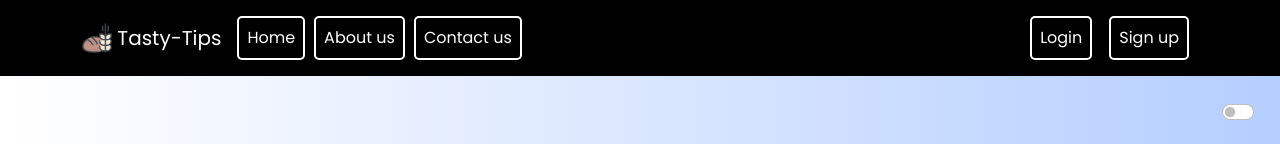
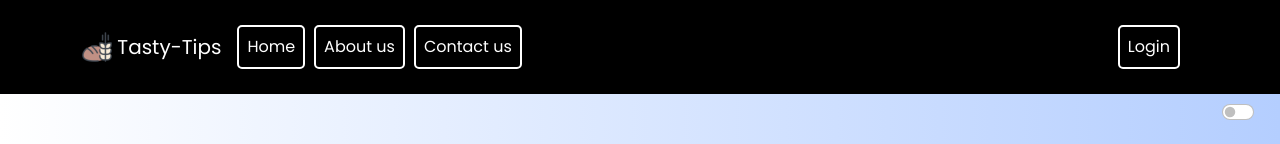
Before and after one commit to acecoder7/ChefBook, a React (Create React App) app: page / in a window 1280 px wide. Shown: the top 144 px of the page. Built offline with nearby package versions, Linux system fonts and the light colour scheme; no server answers.

Commit message:
Update Navbar.js

```diff
--- a/src/components/Navbar.js
+++ b/src/components/Navbar.js
@@ -1,24 +1,89 @@
-import React from 'react';
-import Container from 'react-bootstrap/Container';
-import Nav from 'react-bootstrap/Nav';
-import Navbar from 'react-bootstrap/Navbar';
-import mainLogo from'./icon.png';
+import React, { useState } from "react";
+import { useAuth0 } from "@auth0/auth0-react";
+import Container from "react-bootstrap/Container";
+import Nav from "react-bootstrap/Nav";
+import Navbar from "react-bootstrap/Navbar";
+import mainLogo from "./icon.png";
+import { NavDropdown } from "react-bootstrap";
+import Profile from "../pages/Profile";
+import { Link } from "react-router-dom";
 
+// Login with Auth0
+const LoginButton = () => {
+  const { loginWithRedirect } = useAuth0();
 
+  return (
+    <Nav.Link className="btn btn-black btn-hover" onClick={() => loginWithRedirect()}>
+      Login
+    </Nav.Link>
+  );
+};
+
+// User Profile Dropdown
+const UserProfileDropdown = () => {
+  const { user, isAuthenticated, logout } = useAuth0();
+  const [showProfile, setShowProfile] = useState(false);
+
+  const openProfile = () => setShowProfile(true);
+  const closeProfile = () => setShowProfile(false);
+
+  if (isAuthenticated) {
+    return (
+      <Nav className="gap-2 align-items-center">
+        <NavDropdown
+          title={
+            <>
+              <img
+                src={user.picture}
+                alt={user.name}
+                width="30"
+                height="30"
+                className="d-inline-block align-top rounded-circle me-2"
+              />
+              {user.name}
+            </>
+          }
+          id="basic-nav-dropdown"
+          className="btn btn-black"
+        >
+          <Link to="/profile" className="dropdown-item">
+            Profile
+          </Link>
+          <NavDropdown.Item
+            onClick={() => logout({ returnTo: window.location.origin })}
+          >
+            {" "}
+            Logout{" "}
+          </NavDropdown.Item>
+        </NavDropdown>
+
+        {showProfile && <Profile onClose={closeProfile} />}
+      </Nav>
+    );
+  } else {
+    return (
+      <Nav className="gap-2">
+        <Nav.Link className="btn btn-black">
+          <LoginButton />
+        </Nav.Link>
+      </Nav>
+    );
+  }
+};
 
 export default function App() {
   return (
     <>
       <Navbar bg="black" variant="dark" expand="lg" className="p-3 sticky-top">
         <Container>
-        <Navbar.Brand href="#home">
+          <Navbar.Brand href="#home">
             <img
               alt=""
               src={mainLogo}
               width="30"
               height="30"
               className="d-inline-block align-top"
-            />{' '}
+            />{" "}
             Tasty-Tips
           </Navbar.Brand>
           <Navbar.Toggle aria-controls="basic-navbar-nav" />
@@ -28,18 +93,7 @@ export default function App() {
               <Nav.Link className="btn btn-black btn-hover" href="#about">About us</Nav.Link>
               <Nav.Link className="btn btn-black btn-hover" href="#contact">Contact us</Nav.Link>
             </Nav>
-            <Nav className="gap-2">
-              <Nav.Link className="btn btn-black btn-hover" href="#">
-                Login
-              </Nav.Link>
-              <Nav.Link
-                eventKey={2}
-                className="btn btn-black btn-hover"
-                href="#"
-              >
-                Sign up
-              </Nav.Link>
-            </Nav>
+            <UserProfileDropdown />
           </Navbar.Collapse>
         </Container>
       </Navbar>
```
